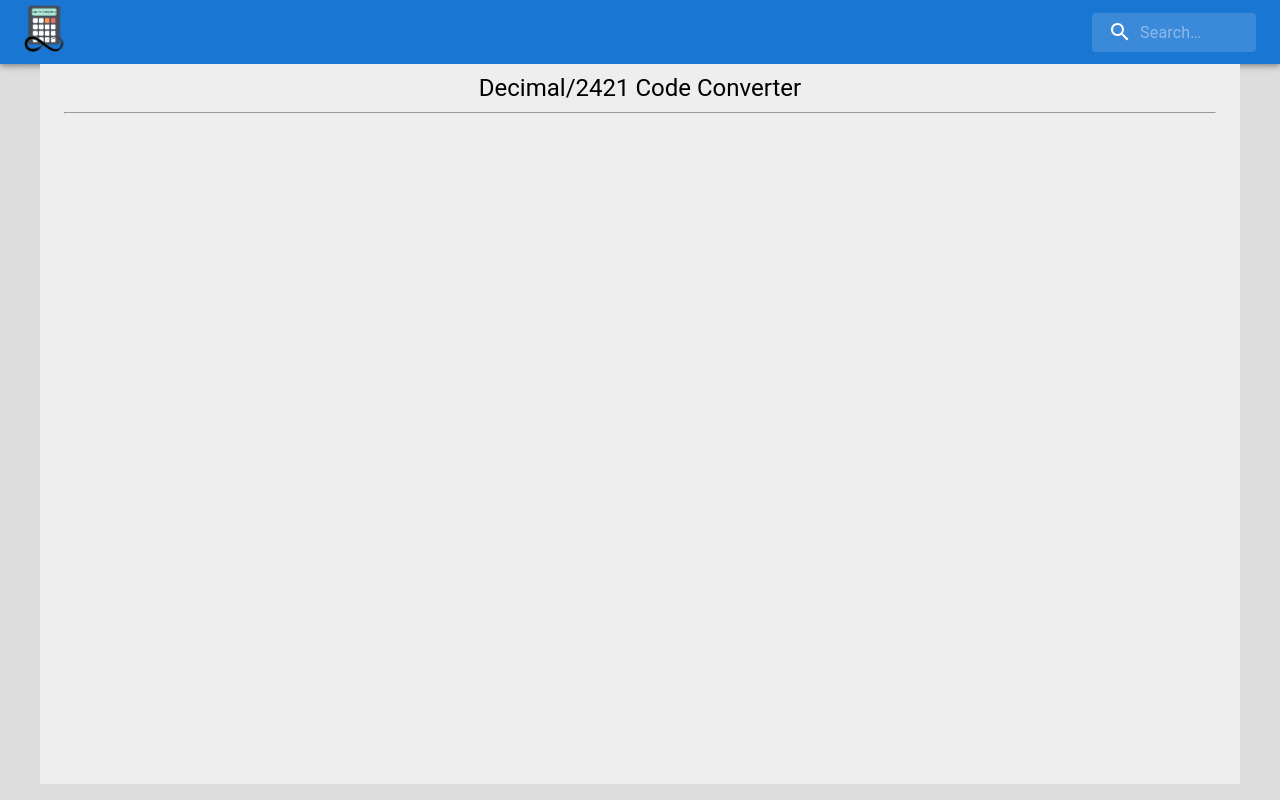
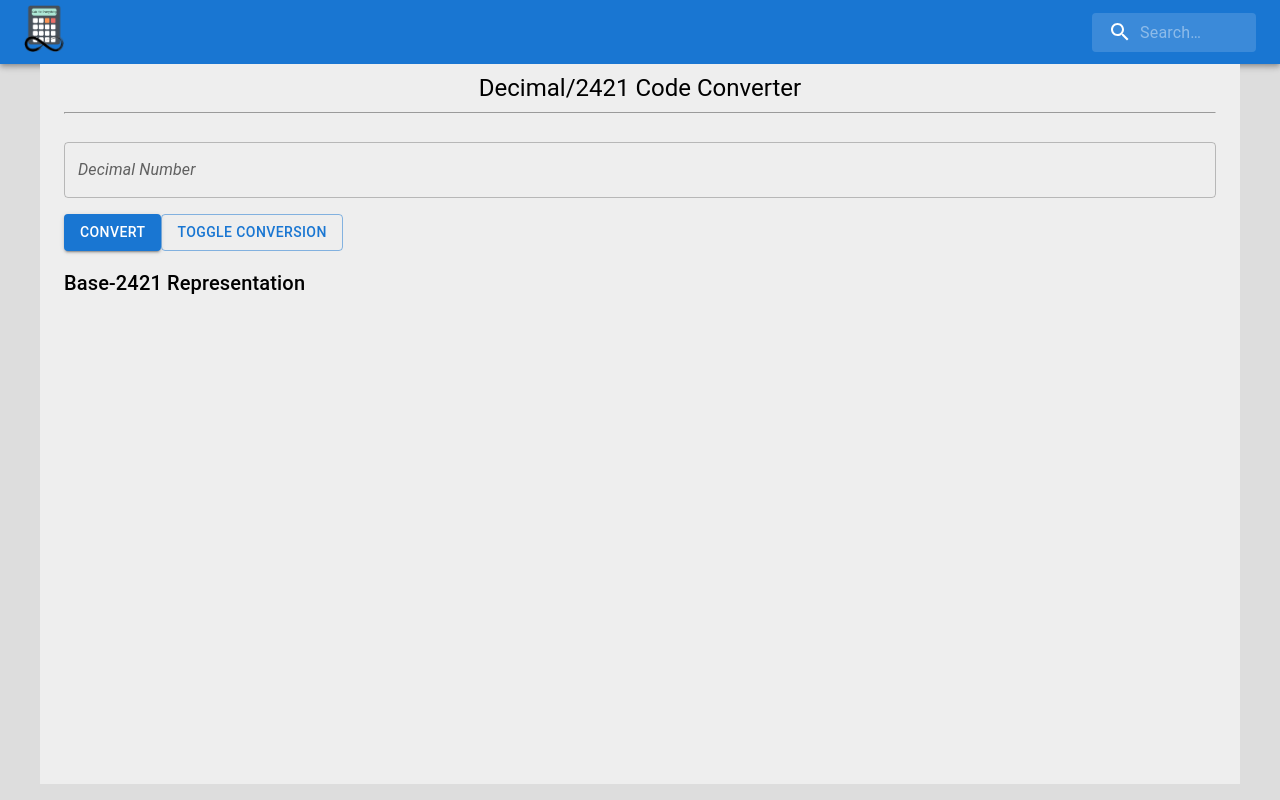
Before and after one commit to SarthakKeshari/calc_for_everything, a React (Create React App) app in the folder calculators/: page /dec2421codeconverter in a window 1280 px wide. Built offline with nearby package versions, Linux system fonts and the light colour scheme.

Commit message:
Decimal to 2421 code convertor

```diff
--- a/calculators/src/computer_science/dec2421CodeConverter/MainDec2421CodeConverter.js
+++ b/calculators/src/computer_science/dec2421CodeConverter/MainDec2421CodeConverter.js
@@ -1,12 +1,81 @@
-import React from 'react';
-import { Container, Typography } from '@mui/material';
+import React, { useState } from 'react';
+import { Button, TextField, Grid, Typography, Container } from '@mui/material';
+const decimalToBase2421 = (decimal) => {
+    if (isNaN(decimal) || decimal < 0) {
+        return 'Invalid Input';
+    }
 
-function MainDec2421CodeConverter(){
-    return(
-        <Container maxWidth="lg" sx={{ bgcolor: '#eeeeee', minHeight: '90vh', paddingY:"10" }}>
-            <Typography pt={1} variant='h5' sx = {{textAlign: "center"}}>Decimal/2421 Code Converter</Typography>
-            <hr/>
-            <br/>
+    let base2421 = '';
+    while (decimal > 0) {
+        let remainder = decimal % 2421;
+        base2421 = String.fromCharCode(remainder + 33) + base2421;
+        decimal = Math.floor(decimal / 2421);
+    }
+
+    return base2421 || '0';
+};
+
+const base2421ToDecimal = (base2421) => {
+    let decimal = 0;
+    for (let i = 0; i < base2421.length; i++) {
+        const charCode = base2421.charCodeAt(i) - 33;
+        if (charCode < 0 || charCode >= 2421) {
+            return 'Invalid Input';
+        }
+        decimal = decimal * 2421 + charCode;
+    }
+    return decimal.toString();
+};
+
+function MainDec2421CodeConverter() {
+    const [inputValue, setInputValue] = useState('');
+    const [outputValue, setOutputValue] = useState('');
+    const [isDecimalToBase, setIsDecimalToBase] = useState(true);
+
+    const handleConvertClick = () => {
+        if (isDecimalToBase) {
+            setOutputValue(decimalToBase2421(parseInt(inputValue, 10)));
+        } else {
+            setOutputValue(base2421ToDecimal(inputValue));
+        }
+    };
+
+    const toggleConversion = () => {
+        setIsDecimalToBase(!isDecimalToBase);
+        setInputValue('');
+        setOutputValue('');
+    };
+
+    return (
+        <Container maxWidth="lg" sx={{ bgcolor: '#eeeeee', minHeight: '90vh', paddingY: "10" }}>
+            <Typography pt={1} variant='h5' sx={{ textAlign: "center" }}>Decimal/2421 Code Converter</Typography>
+            <hr />
+            <br />
+            <Grid container spacing={2}>
+                <Grid item xs={12}>
+                    <TextField
+                        label={isDecimalToBase ? 'Decimal Number' : 'Base-2421 Number'}
+                        variant="outlined"
+                        fullWidth
+                        value={inputValue}
+                        onChange={(e) => setInputValue(e.target.value)}
+                    />
+                </Grid>
+                <Grid item xs={12}>
+                    <Button variant="contained" color="primary" onClick={handleConvertClick}>
+                        Convert
+                    </Button>
+                    <Button variant="outlined" onClick={toggleConversion}>
+                        Toggle Conversion
+                    </Button>
+                </Grid>
+                <Grid item xs={12}>
+                    <Typography variant="h6" gutterBottom>
+                        {isDecimalToBase ? 'Base-2421 Representation' : 'Decimal Number'}
+                    </Typography>
+                    <Typography variant="body1">{outputValue}</Typography>
+                </Grid>
+            </Grid>
         </Container>
     )
 }
```
